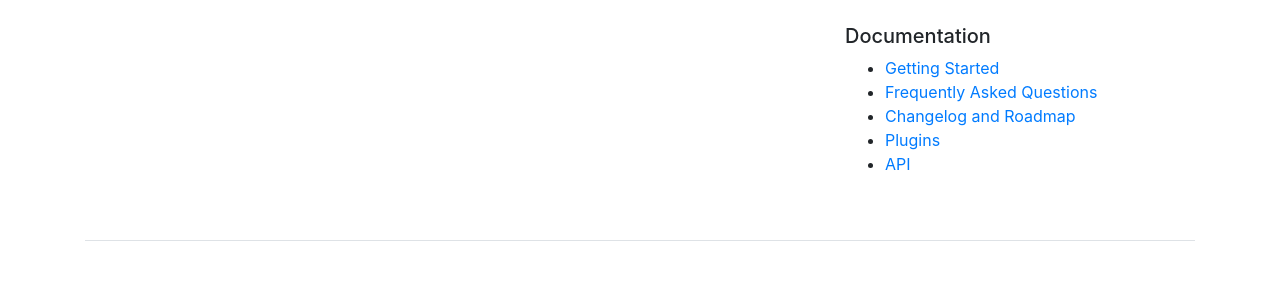
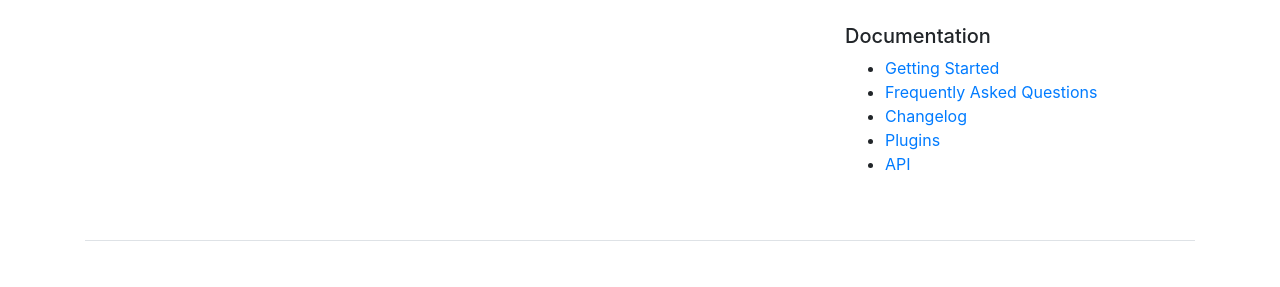
Before and after one commit to AnyStatus/anystatus.github.io, a Jekyll site: the page built from docs/index.md, in a window 1280 px wide. Shown: the part 199-486 px from the top of the page. Built offline with Jekyll 4.4.1, drawn with Linux system fonts in a browser that asks for light colours; nearby versions of some CDN libraries.

Commit message:
Update docs.html

```diff
--- a/_layouts/docs.html
+++ b/_layouts/docs.html
@@ -15,7 +15,7 @@ layout: page
             <ul>
                 <li><a href="/docs/getting-started">Getting Started</a></li>
                 <li><a href="/docs/faq">Frequently Asked Questions</a></li>
-                <li><a href="/docs/changelog">Changelog and Roadmap</a></li>
+                <li><a href="/docs/changelog">Changelog</a></li>
                 <li><a href="/docs/plugins">Plugins</a></li>
                 <li><a href="/docs/api">API</a></li>
             </ul>
```
